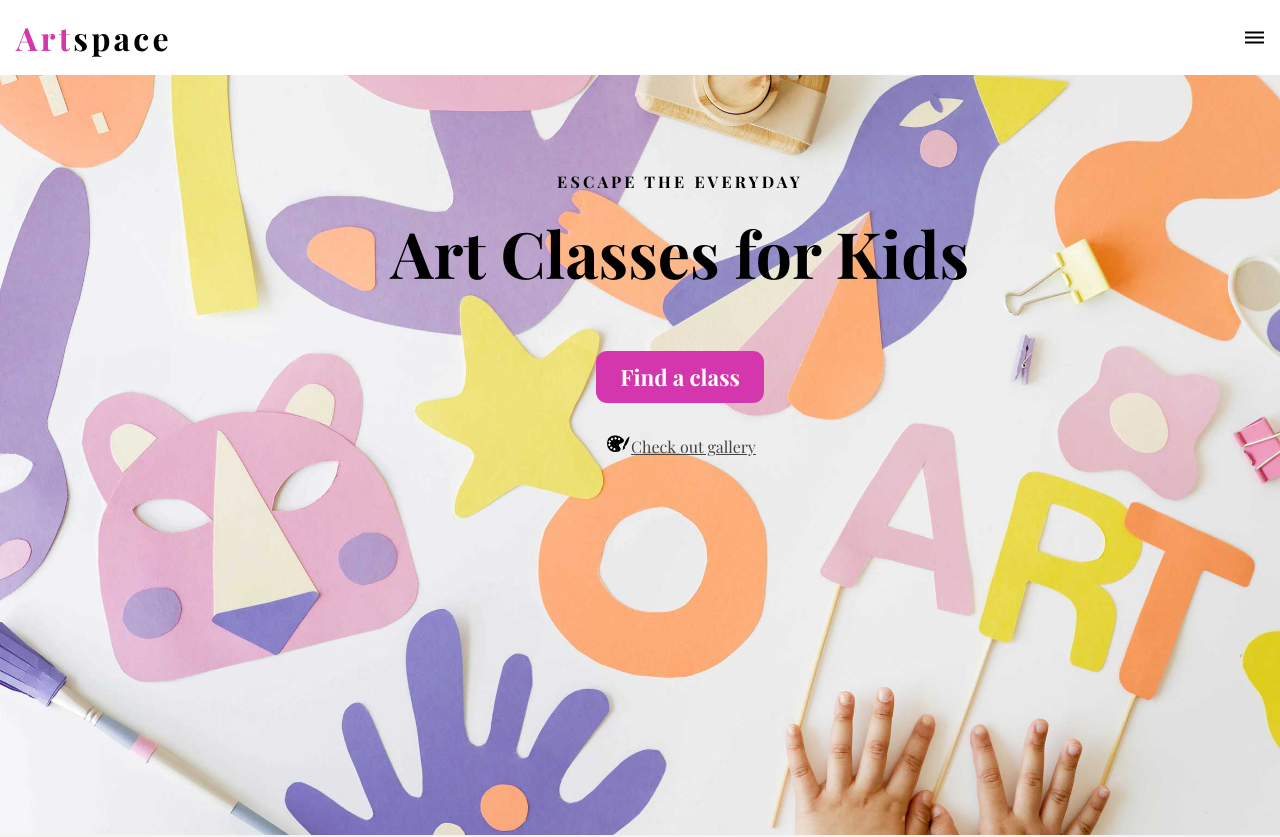
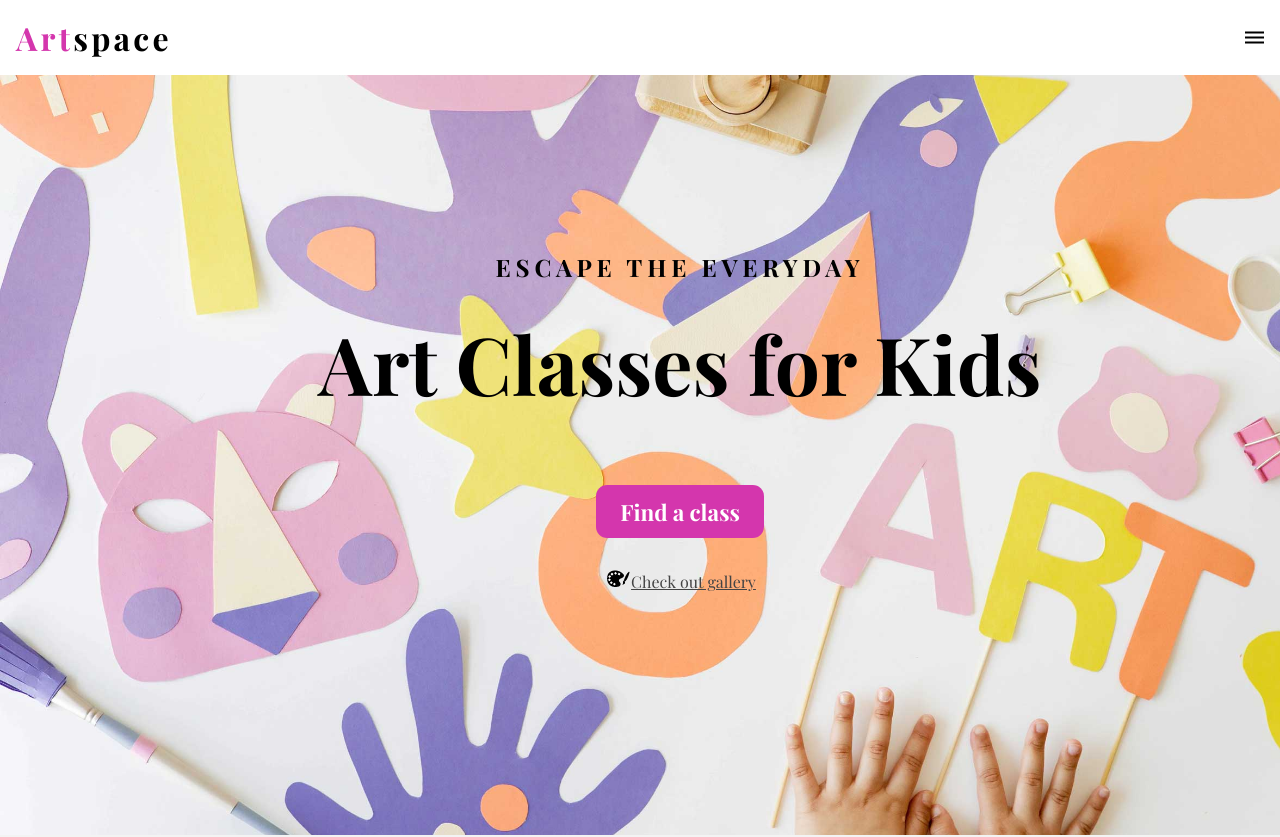
Before and after one commit to chasingash/Art-classes-for-kids-2, a plain HTML site: page index.html in a window 1280 px wide. Shown: the top 837 px of the page. Drawn offline with nearby package versions, Linux system fonts and the light colour scheme; a web font is replaced by a local one.

Commit message:
increase size of hero text and center

```diff
--- a/assets/css/main.scss
+++ b/assets/css/main.scss
@@ -58,7 +58,6 @@ section {
 .hero-image {
     text-align: center;
 }
-
 #hero-image {
     height: 600px;
     width: 100%;
@@ -69,15 +68,19 @@ section {
 
 .left-column {
 
+    margin-top: 6em;
+
     .sub-heading {
         text-transform: uppercase;
+        font-size: 1.5em;
         font-weight: bold;
         color: rgb(0, 0, 0);
         letter-spacing: .2em;
+
     }
 
     h1 {
-        font-size: 4em;
+        font-size: 5em;
         line-height: 1.4em;
         margin-top: .2em;
     }
```
Also changed, not shown: assets/css/main.css, 1 other file.
